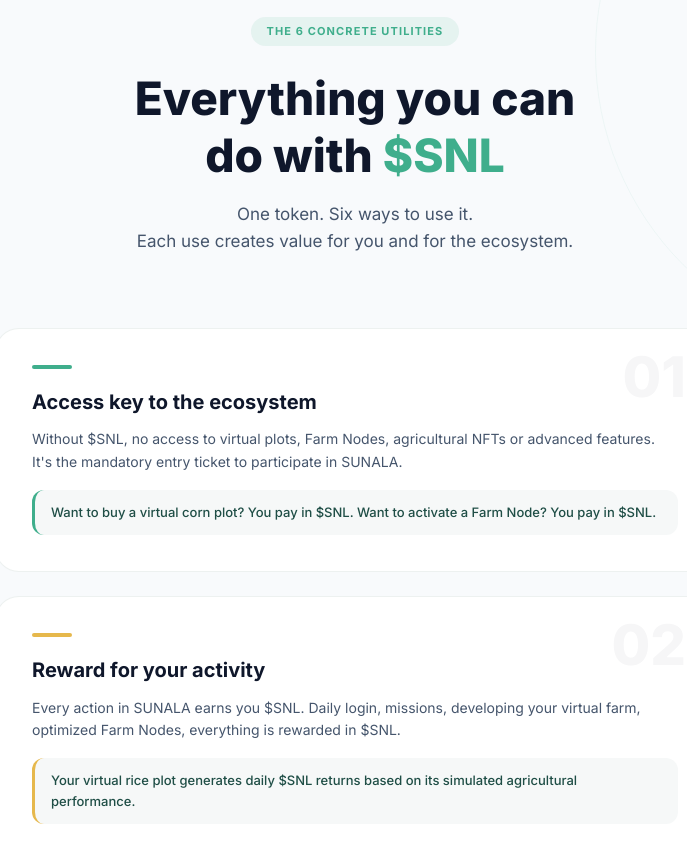
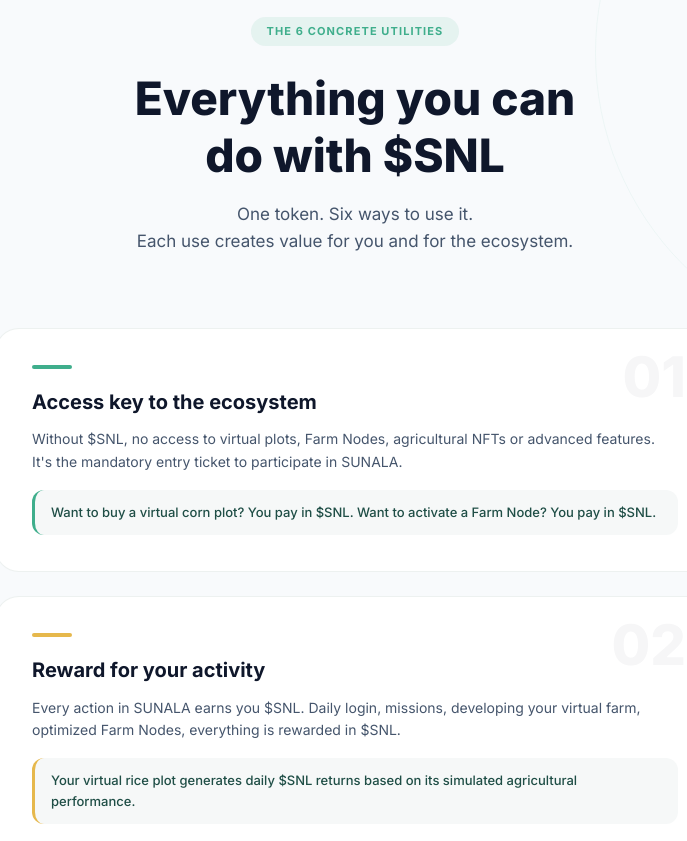
Before and after one commit to Honorine684/sunalaa_front, a Next.js app: page /en/snl in a window 1280 px wide. Shown: the part 1660-2501 px from the top of the page, without its empty margins (285-972 px from the left). Built offline with nearby package versions, Linux system fonts and the light colour scheme; no server answers.

Commit message:
desktop menu change

```diff
--- a/src/app/[locale]/snl/page.js
+++ b/src/app/[locale]/snl/page.js
@@ -180,7 +180,7 @@ export default async function SnlPage({ params }) {
             {tUtil("hero_badge")}
           </span>
           <h2 className="font-black text-[30px] sm:text-[46px] leading-tight mb-4" style={{ color: "#0F172B" }}>
-            {tUtil("hero_h1_1")}<br />{tUtil("hero_h1_2")} <span style={{ color: "#3FAE8C" }}>$SNL</span>
+            {tUtil("hero_h1_1")}<br />{tUtil("hero_h1_2")} $SNL
           </h2>
           <p className="text-[15px] sm:text-[17px] leading-relaxed" style={{ color: "#45556C" }}>
             {tUtil("hero_subtitle_1")}<br />{tUtil("hero_subtitle_2")}
@@ -351,7 +351,7 @@ export default async function SnlPage({ params }) {
             {tValeur("hero_badge")}
           </span>
           <h2 className="font-black text-[30px] sm:text-[46px] leading-tight mb-4" style={{ color: "#0F172B" }}>
-            {tValeur("hero_h1_1")} <span style={{ color: "#3FAE8C" }}>$SNL</span><br />{tValeur("hero_h1_2")}
+            {tValeur("hero_h1_1")} $SNL<br />{tValeur("hero_h1_2")}
           </h2>
           <p className="text-[15px] sm:text-[17px] leading-relaxed" style={{ color: "#45556C" }}>
             {tValeur("hero_subtitle")}
```
